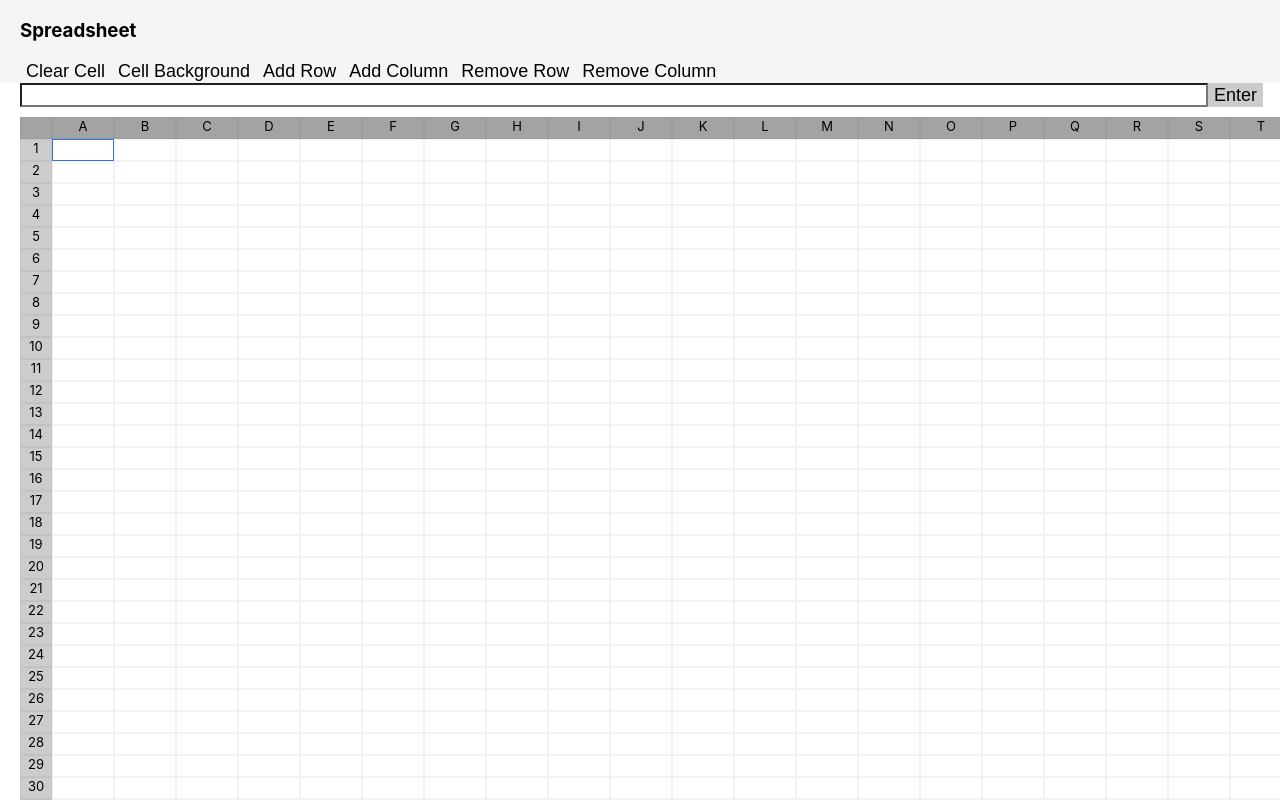
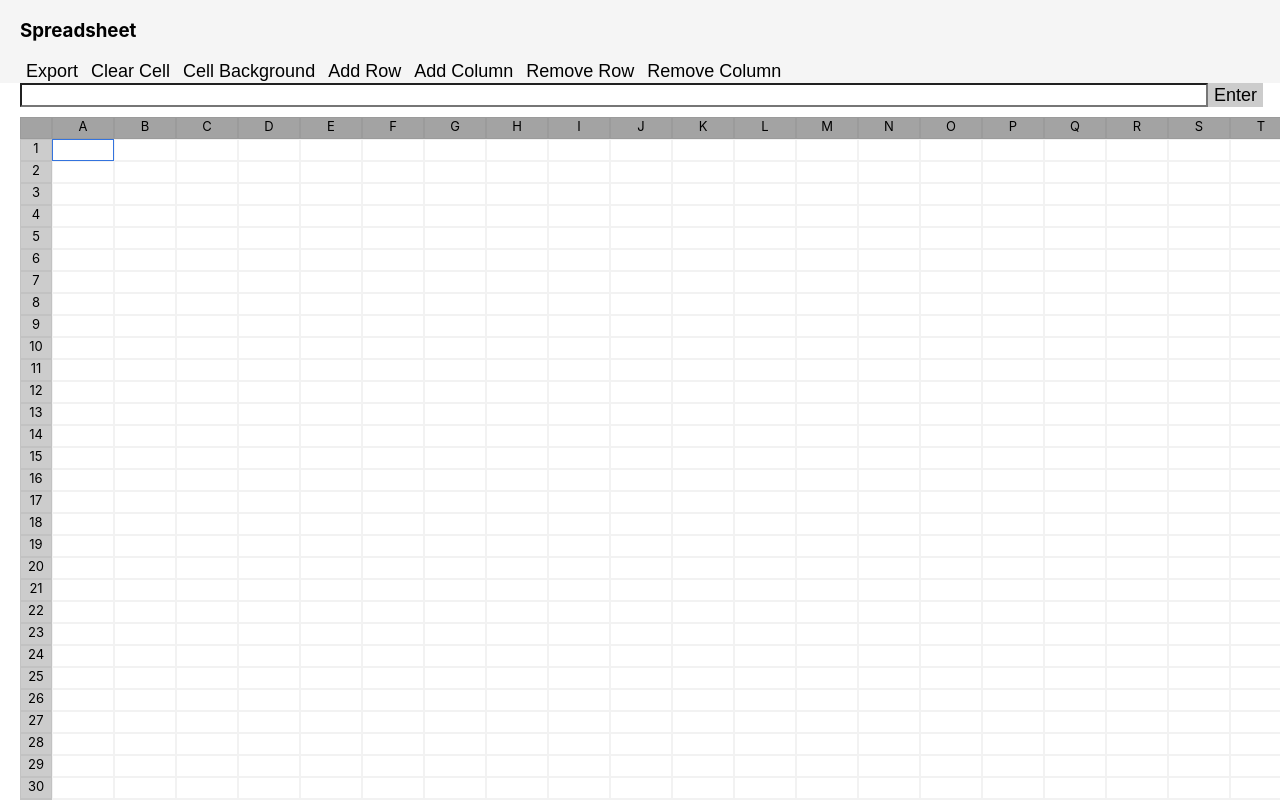
Before and after one commit to stefan-philip/Spreadsheet, a React (Create React App) app in the folder spreadsheet/: page / in a window 1280 px wide. Shown: the top 800 px of the page. Built offline with nearby package versions, Linux system fonts and the light colour scheme.

Commit message:
add export button

```diff
--- a/spreadsheet/src/components/header.tsx
+++ b/spreadsheet/src/components/header.tsx
@@ -35,6 +35,7 @@ const Header = () : ReactElement => {
       <HeaderContainer>
         <h3>Spreadsheet</h3>
         <ButtonContainer>
+          <MenuButton>Export</MenuButton>
           <MenuButton>Clear Cell</MenuButton>
           <MenuButton>Cell Background</MenuButton>
           <MenuButton>Add Row</MenuButton>
```
